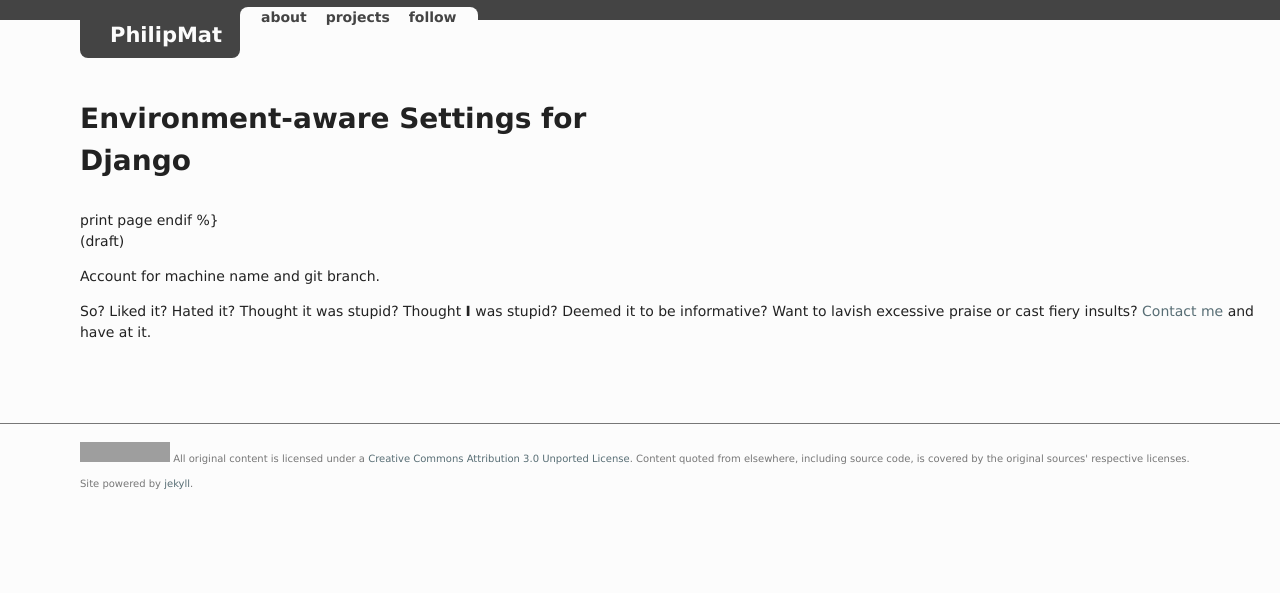
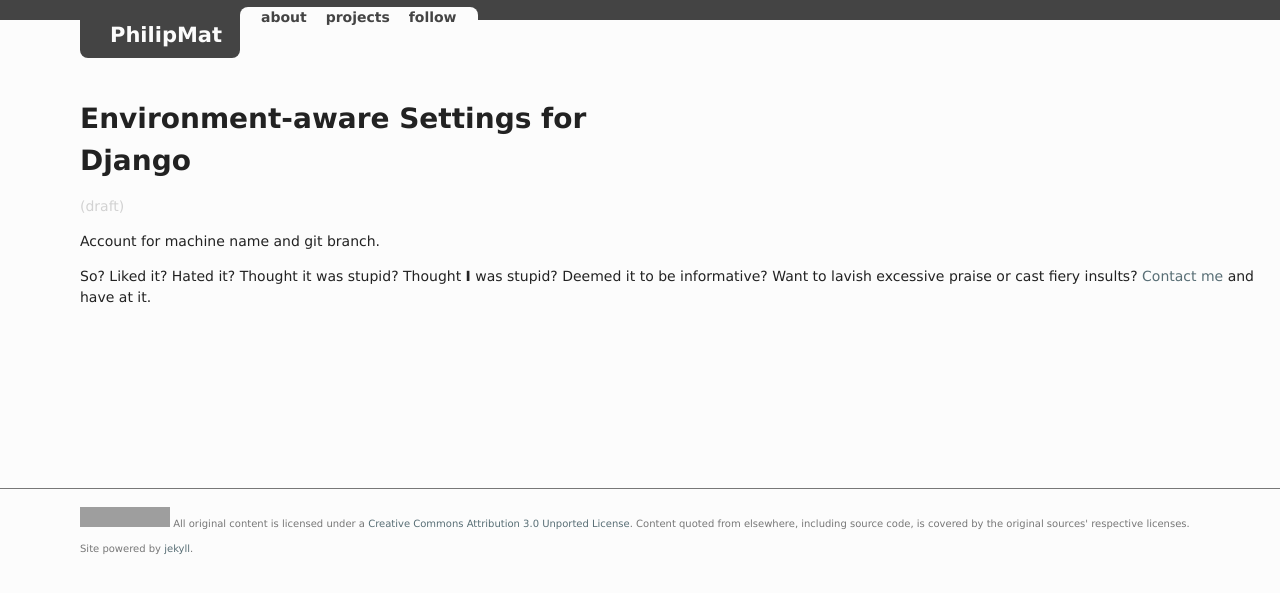
Before and after one commit to philipmat/philipmat.github.io, a Jekyll site: the page built from drafts/django_environment_aware_settings.markdown, in a window 1280 px wide. Shown: the top 593 px of the page. Built offline with Jekyll 4.4.1, drawn with Linux system fonts in a browser that asks for light colours; Markdown is read by kramdown in place of the engine named in the settings; grey boxes are pictures that could not be loaded.

Commit message:
css tweaks

```diff
--- a/_layouts/post.html
+++ b/_layouts/post.html
@@ -3,9 +3,6 @@ layout: base
 ---
 <article class="post">
 	<h1 class="title">{{ page.title }}</h1>
-			print page
-		endif
-	%}
 
 	{% if page.date %}
 	<div class="date"><time pubdate datetime="{{ page.date | date_to_xmlschema }}">{{ page.date | date: "%a, %b %d %Y" }}</time></div>
--- a/media/css/main.css
+++ b/media/css/main.css
@@ -69,8 +69,19 @@ article p, article blockquote {
 	padding-right: 100px;
 }
 
+article {
+	margin-bottom: 100px;
+}
+
 article h1 {
 	font-size: 2em;
+	margin-bottom: 0.5em;
+}
+
+.post .date {
+	float: none;
+	width: 100%;
+	color: #d2d2d2;
 }
 
 pre code {
@@ -141,6 +152,9 @@ blockquote {
 		max-width: 100%;
 		padding-right: 8px;
 	}
+	article {
+		margin-bottom: 50px;
+	}
 	article.post {
 		/* padding: 0 0 0 8px; */
 	}
```
